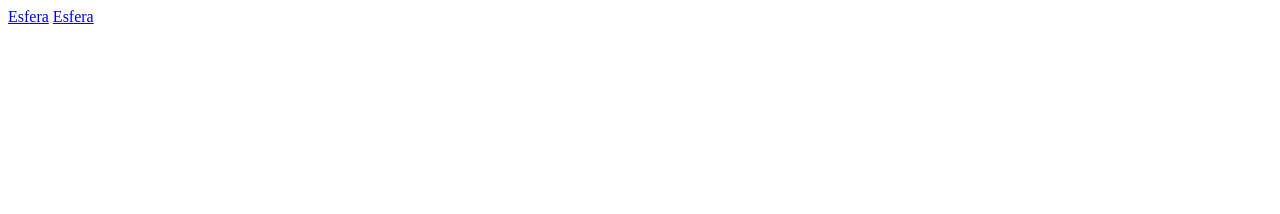
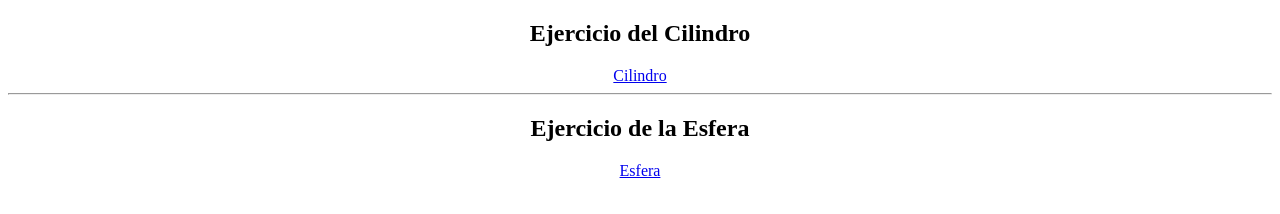
Before and after one commit to LuisParedes1/Ejercicio-Grilla, a plain HTML site: page index.html in a window 1280 px wide. Drawn offline with Linux system fonts and the light colour scheme.

Commit message:
Se modifico el index para que se vea bonito en Github Pages

```diff
--- a/index.html
+++ b/index.html
@@ -1,13 +1,29 @@
 <!doctype html>
+
+<Title>
+    Ejercicios de Grilla
+</Title>
 
 
 <body>
 
+    <center>
+
+
+    <h2>Ejercicio del Cilindro</h2>
+
+    <a href="app.html?format=cilindro">Cilindro</a>
+
+
+    <hr>
+
+    <h2>Ejercicio de la Esfera</h2>
+
     <a href="app.html?format=esfera">Esfera</a>
 
 
-    <a href="app.html?format=esfera">Esfera</a>
 
+    </center>
 </body>
 
 </html>
```
